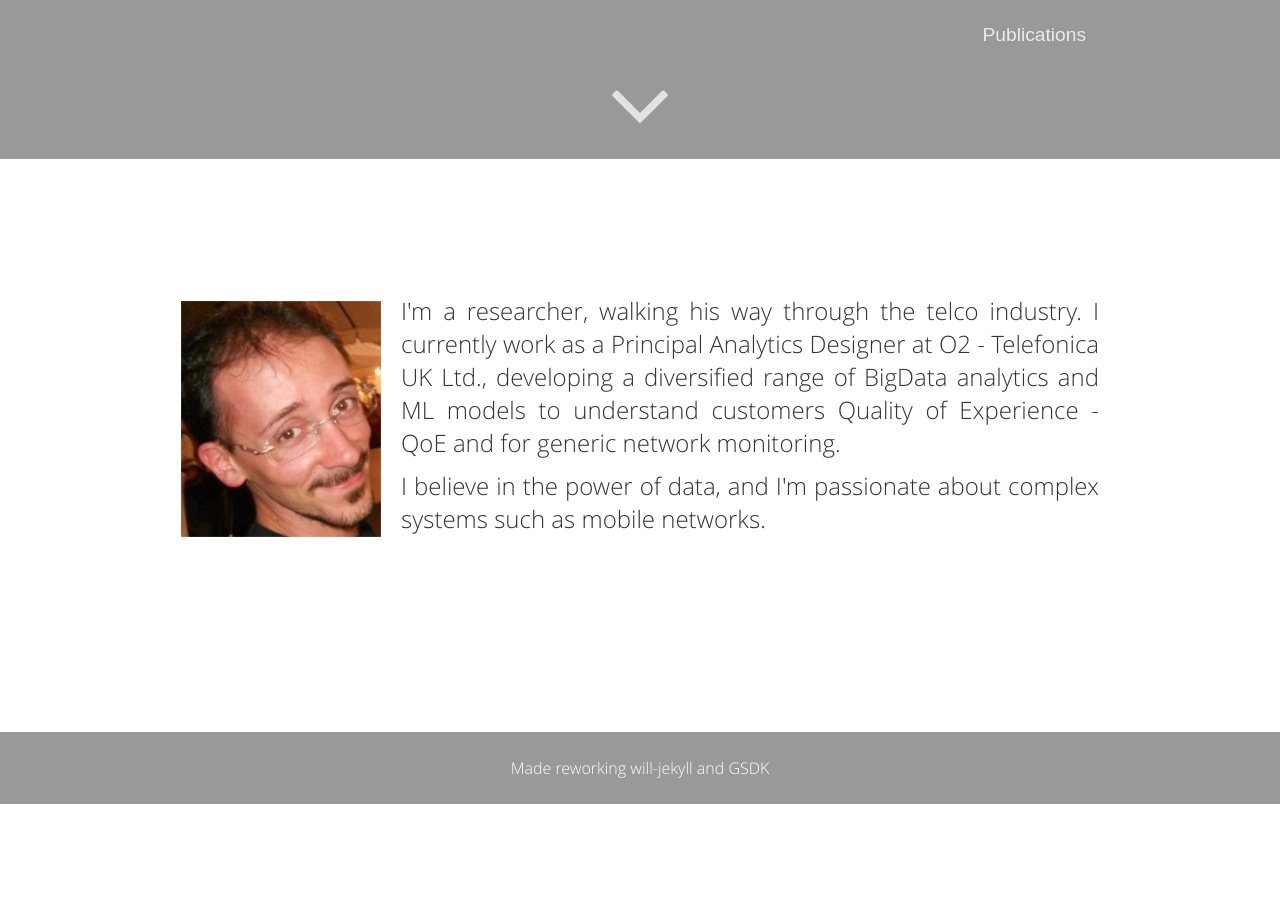
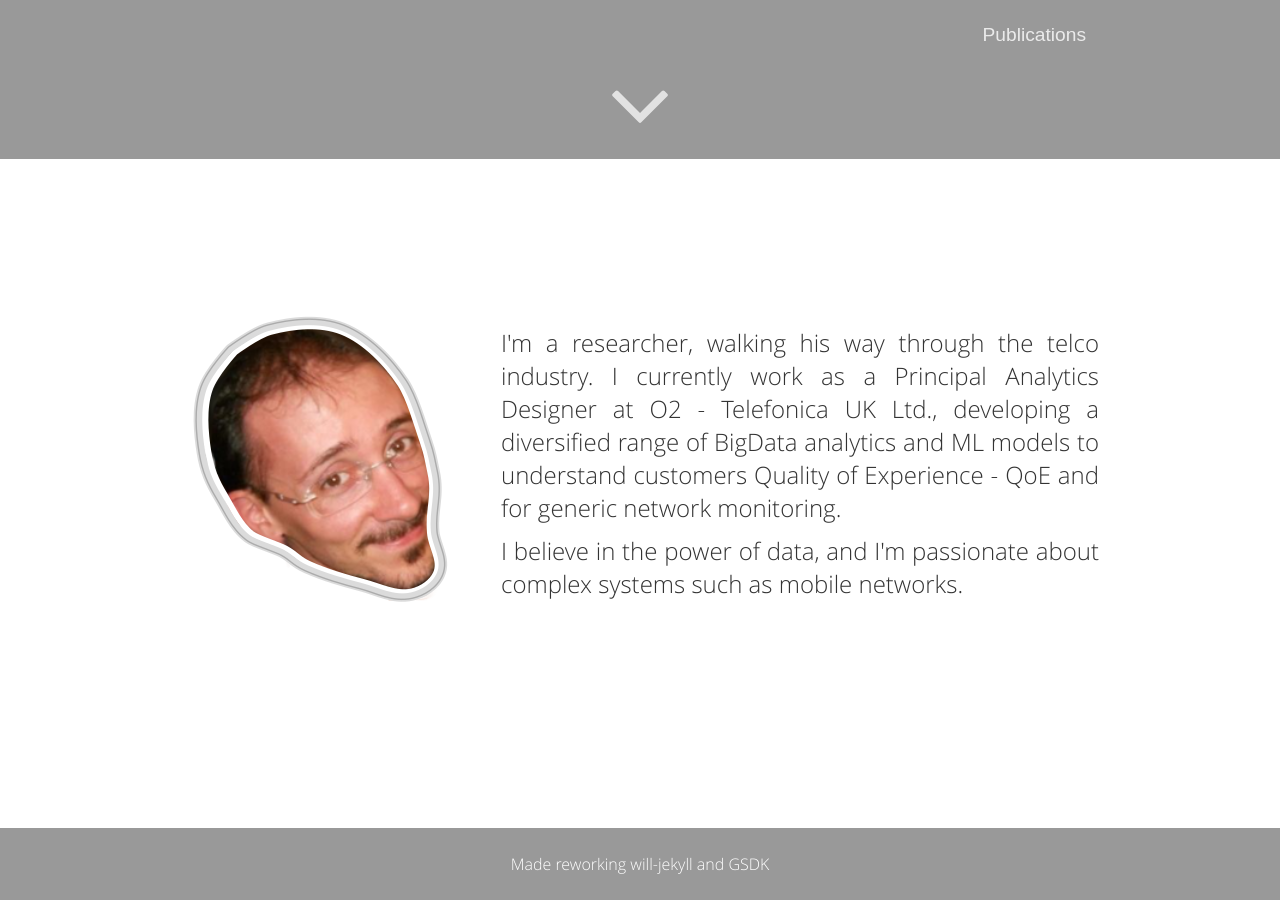
Before and after one commit to finale80/finale80.github.io, a Jekyll site: the page built from index.html, in a window 1280 px wide and 900 px high, scrolled down 741 px. Built offline with Jekyll 4.4.1, drawn with Linux system fonts in a browser that asks for light colours; nearby versions of some CDN libraries; some web fonts are replaced; before the commit the page ends 1545 px from its top, so only the background shows below that.

Commit message:
updated profile picture

```diff
--- a/_includes/about.html
+++ b/_includes/about.html
@@ -3,7 +3,7 @@
     <div class="about">
     <table>
     <tr>
-    <td class="about"> <img src="{{site.baseurl}}/assets/img/face_zoom.png"/> </td>
+    <td class="about"> <img src="{{site.baseurl}}/assets/img/face_zoom_bordered.png"/> </td>
     <td class="about">
     <p class="about">
     I'm a researcher, walking his way through the telco industry. I currently work as a Principal Analytics Designer at O2 - Telefonica UK Ltd., developing a diversified range of BigData analytics and ML models to understand customers Quality of Experience - QoE and for generic network monitoring.
```
Also changed, not shown: assets/img/face_zoom_bordered.png (added).
